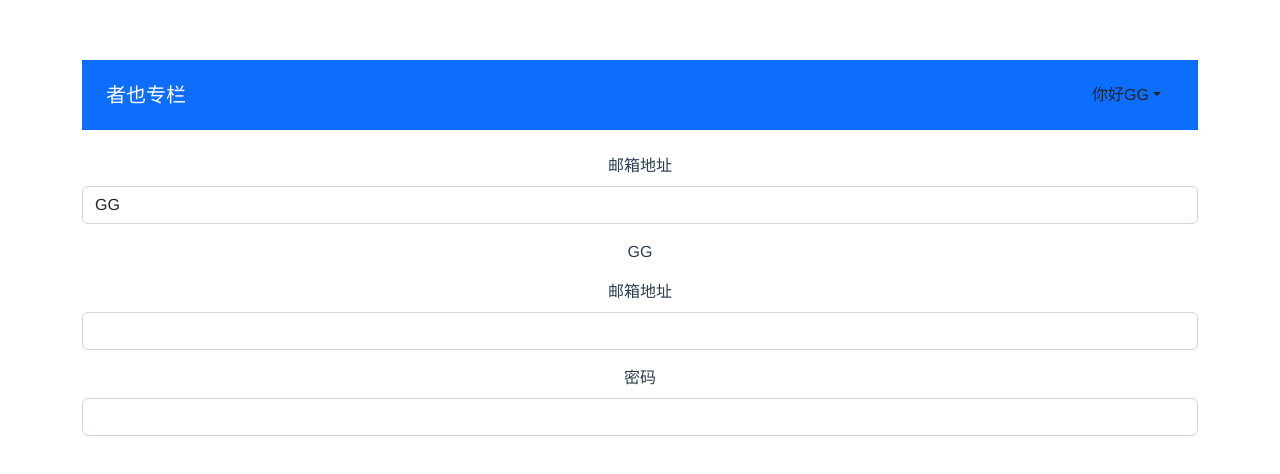
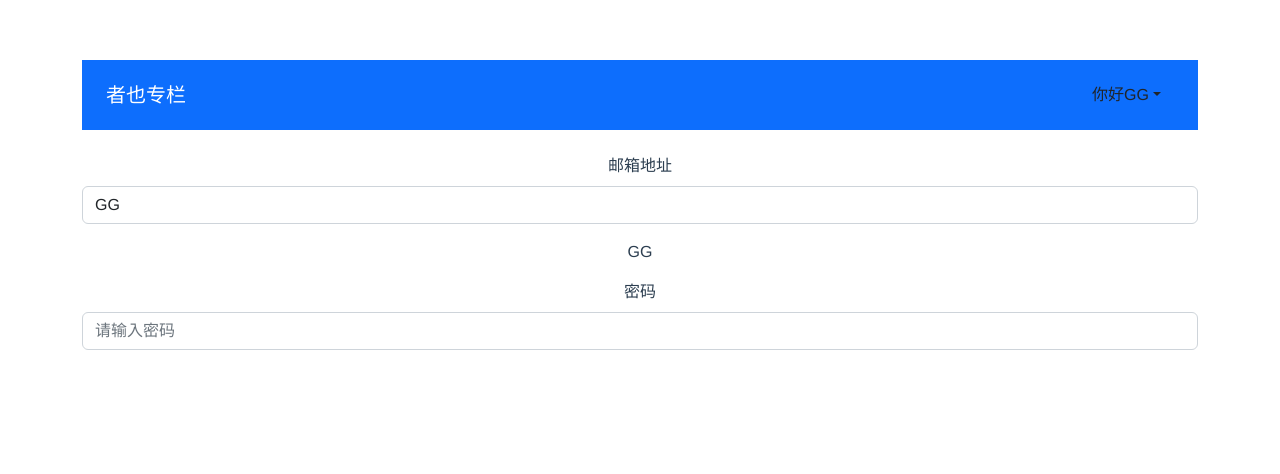
Before and after one commit to GGjin/zheye, a Vue app: page / in a window 1280 px wide. Shown: the top 474 px of the page. Built offline with nearby package versions, Linux system fonts and the light colour scheme.

Commit message:
使用 $attrs 支持默认属性,将属性注入到内部控件中

```diff
--- a/src/App.vue
+++ b/src/App.vue
@@ -4,17 +4,12 @@
         <form action="">
             <div class="mb-3">
                 <label class="form-label">邮箱地址</label>
-                <validate-input :rules="emailRules" v-model="emailVal" />
+                <validate-input :rules="emailRules" v-model="emailVal" type="text" placeholder="请输入邮箱地址" />
                 {{ emailVal }}
             </div>
             <div class="mb-3">
-                <label for="exampleInputEmail1" class="form-label">邮箱地址</label>
-                <input type="text" class="form-control" id="exampleInputEmail1" v-model="emailRef.val" @blur="validateEmail" />
-                <div class="form-text" v-if="emailRef.error">{{ emailRef.message }}</div>
-            </div>
-            <div class="mb-3">
-                <label for="exampleInputPassword1" class="form-label">密码</label>
-                <input type="password" class="form-control" id="exampleInputPassword1" />
+                <label class="form-label">密码</label>
+                <validate-input :rules="emailRules" type="password" placeholder="请输入密码" />
             </div>
         </form>
     </div>
--- a/src/components/ValidateInput.vue
+++ b/src/components/ValidateInput.vue
@@ -7,6 +7,7 @@
             :value="inputRef.val"
             @input="updateValue"
             @blur="validateInput"
+            v-bind="$attrs"
         />
         <span v-if="inputRef.error" class="invalid-feedback">{{ inputRef.message }}</span>
     </div>
```
